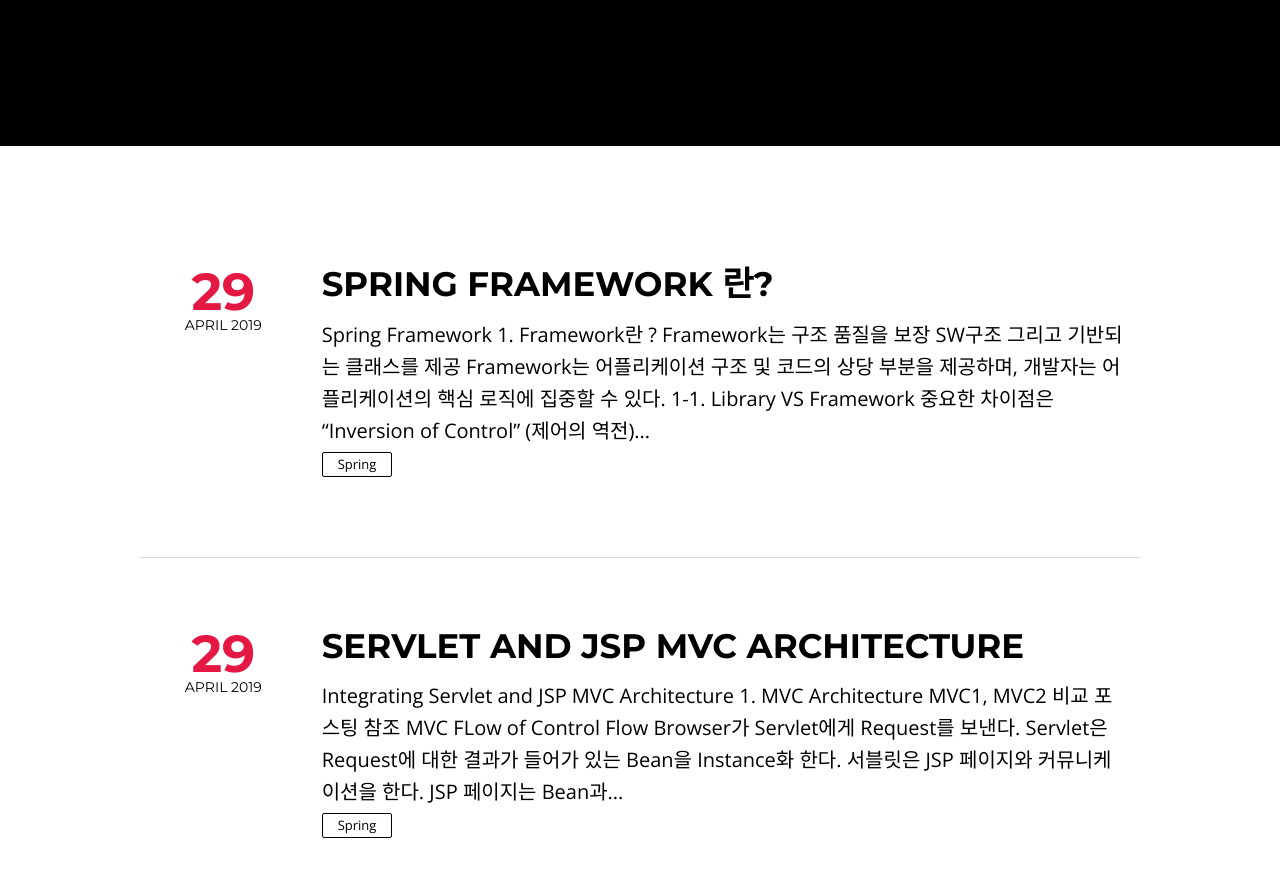
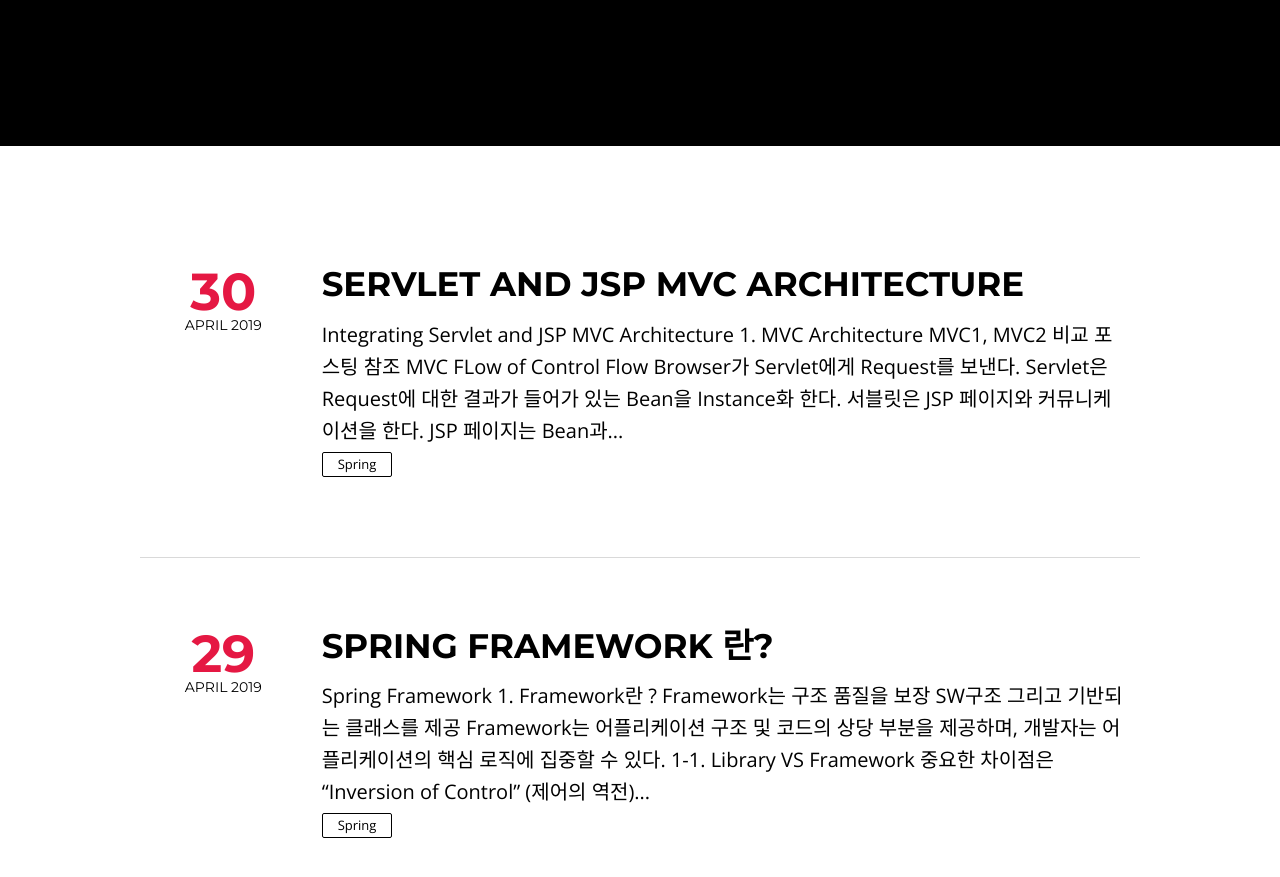
Before and after one commit to Seongmun-Hong/Seongmun-Hong.github.io, a Jekyll site: the page built from index.html, in a window 1280 px wide and 900 px high, scrolled down 304 px. Shown: the top 877 px of the window. Built offline with Jekyll 4.4.1, drawn with Linux system fonts in a browser that asks for light colours; nearby versions of some CDN libraries; library files that are not in the unit come from our copies; the list of posts is cut into pages by our own code.

Commit message:
fix :  - 잘못된 날짜 수정

```diff
--- a/_posts/2019-04-29-Servlet And JSP MVC Architecture.md
+++ b/_posts/2019-04-30-Servlet And JSP MVC Architecture.md
@@ -3,7 +3,7 @@ title: Servlet And JSP MVC Architecture
 layout: post
 description: null
 headline: null
-modified: '2019-04-29'
+modified: '2019-04-30'
 category: Spring
 tags:
 - Spring, MVC
@@ -12,7 +12,7 @@ mathjax: null
 chart: null
 comments: true
 featured: true
-lastmod : 2019-04-29 12:00:00
+lastmod : 2019-04-30 12:00:00
 sitemap :
    changefreq : daily
    priority : 1.0
```
